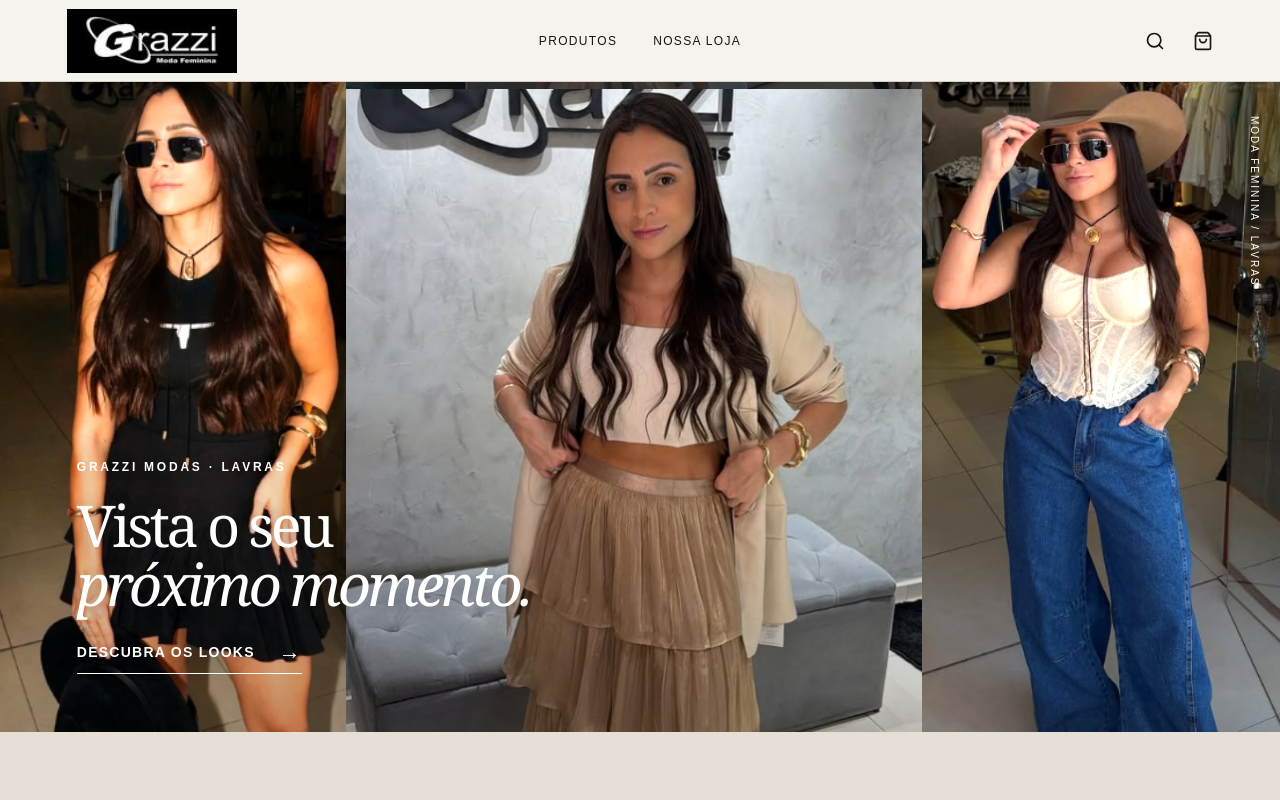
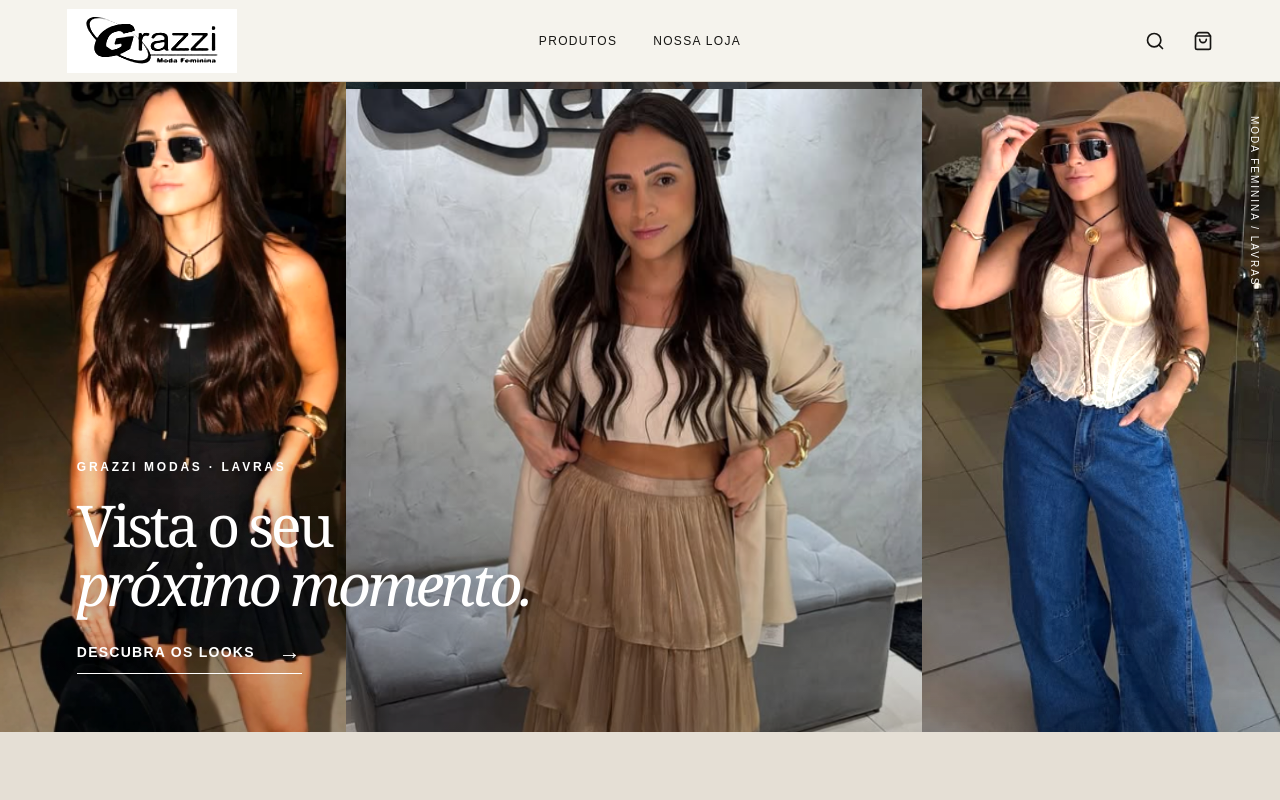
Before and after one commit to duduwwl/grazzi-modas, a Next.js app: page /grazzi-modas/ in a window 1280 px wide. Shown: the top 800 px of the page. Built offline with nearby package versions, Linux system fonts and the light colour scheme.

Commit message:
Show dark logo on light header

```diff
--- a/app/globals.css
+++ b/app/globals.css
@@ -146,6 +146,7 @@ html,body{max-width:100%;overflow-x:clip}
 /* Home page details */
 .wordmark{line-height:0;align-items:center}
 .wordmark .brand-logo{display:block;width:170px;height:64px;max-width:none;object-fit:cover;object-position:center;background:#000}
+.site-header .brand-logo{filter:grayscale(1) invert(1) contrast(2)}
 .footer .wordmark{border:0;padding:0}
 .campaign{background:#e5dfd5}
 .campaign-image::after{background:linear-gradient(0deg,rgba(0,0,0,.24),transparent 48%)}
```
Also changed, not shown: 67 other files (tests, documents, lock files or other folders).
